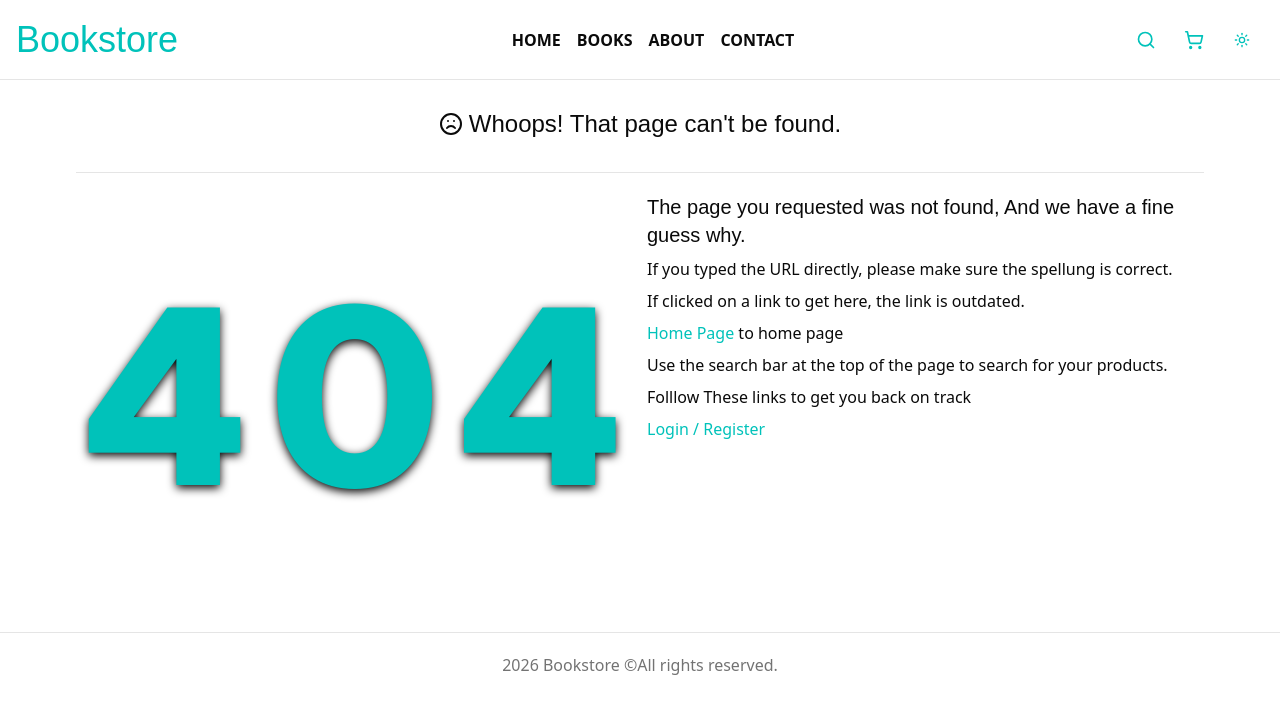
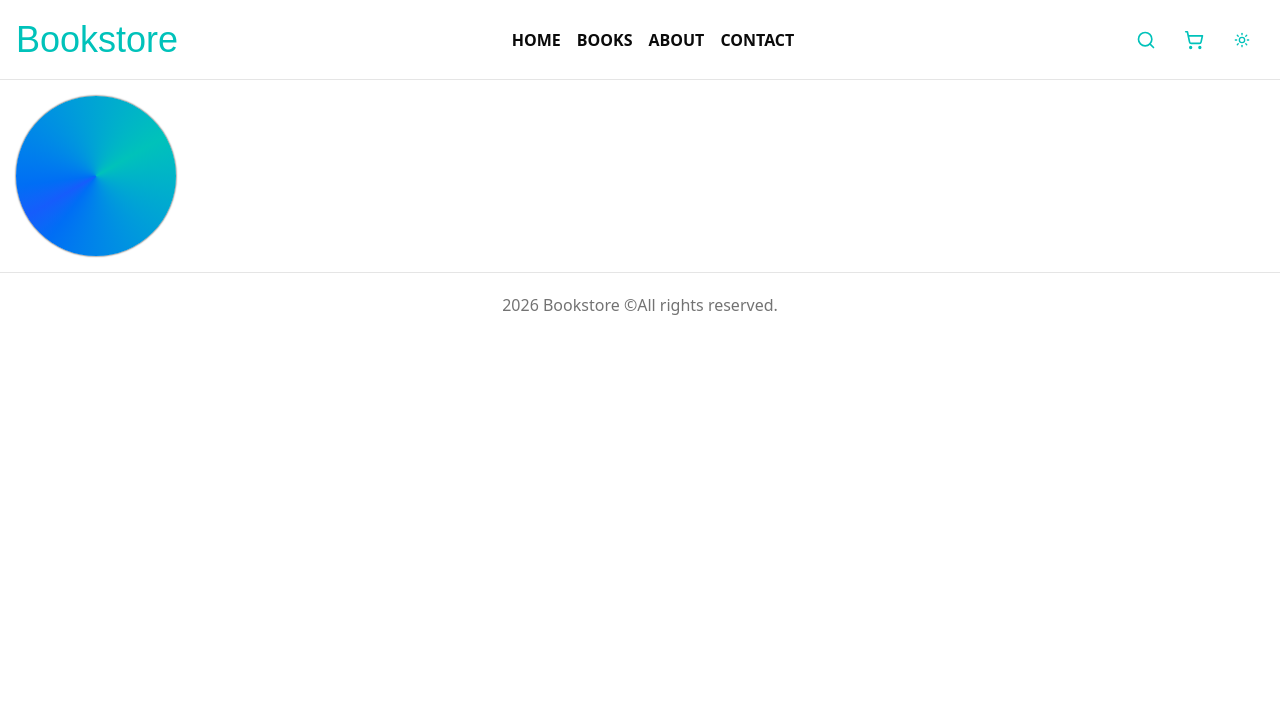
Before and after one commit to Zahra-hassani/bookstore-API, a Next.js app: page /about in a window 1280 px wide. Before the commit this address had no page. Shown: the top 714 px of the page. Built offline with nearby package versions, Linux system fonts and the light colour scheme; a web font is replaced by a local one.

Commit message:
about page added

```diff
--- /dev/null
+++ b/src/app/about/page.tsx
@@ -0,0 +1,15 @@
+import React from "react";
+
+function page() {
+  return (
+    <div className="grid grid-cols-1 md:grid-cols-2 w-full max-w-7xl mx-auto p-4">
+      <div className="w-full relative">
+        {/* image */}
+        <div className="h-40 w-40 rounded-full bg-conic-60 from-brand via-blue-600 to-brand shadow-[0_0_2px_black]"></div>
+      </div>
+      <div className="w-full">{/* details */}</div>
+    </div>
+  );
+}
+
+export default page;
--- a/src/app/borrowings/page.tsx
+++ b/src/app/borrowings/page.tsx
@@ -22,25 +22,24 @@ async function page() {
   const data: { data: [Borrowing] } = await response.json();
   const borroingInfo = data.data;
   return (
-    <div className="flex flex-col gap-6 w-full max-w-4xl mx-auto">
+    <div className="flex justify-between items-center flex-wrap gap-4 w-full mx-auto">
       {borroingInfo.map((borrow, index) => (
         <div
           key={index}
-          className="w-full h-fit flex items-center gap-4 p-4 border-b"
+          className="w-2/12 flex-col h-fit flex items-center gap-1 p-2 border rounded"
         >
           <Image
             src={borrow.book.cover_image}
             alt="book image"
             height={400}
             width={200}
-            className="h-60 rounded"
+            className="h-[65%] rounded"
           />
           {/* details */}
           <div className="flex flex-col items-start justify-start gap-1.5">
-            <h1 className="font-bold text-xl py-3">Book Info:</h1>
-            <p className="font-semibold text-xl">{borrow.book.title}</p>
-          </div>
-          <div>
+            <h2 className="font-bold text-wrap text-xl py-3">
+              {borrow.book.title}
+            </h2>
             {/* member info */}
             <p>{borrow.member.name}</p>
           </div>
```
